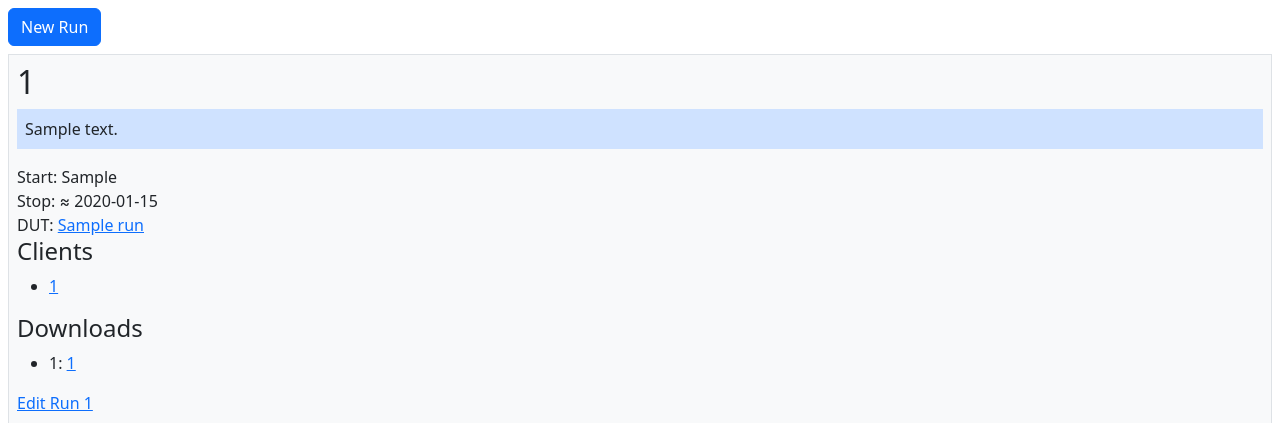
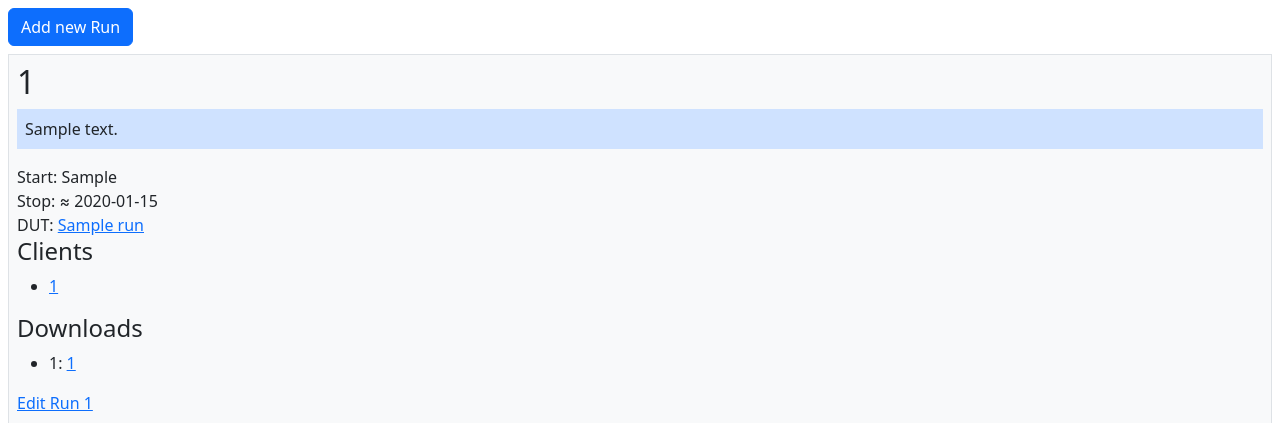
Before and after one commit to nsg-ethz/autopower, a Flask app: template server/management/templates/runOverview.html in a window 1280 px wide. Shown: the part 56-479 px from the top of the page. Run offline with Flask 3, Linux system fonts and the light colour scheme; the template is opened without the code that fills it: most values are stand-ins (such as "Sample title", 1, 10 or a date in 2020); parts of the project's set-up code (start-up, migrations or seed data) failed here and were passed over; some libraries are stand-ins or nearby versions.

Commit message:
Rename run for consistency

```diff
--- a/server/management/templates/runOverview.html
+++ b/server/management/templates/runOverview.html
@@ -1,7 +1,7 @@
 {% extends "mainlayout.html" %}
 {% block title %}Autopower Management Runs{% endblock %}
 {% block main %}
-<a href="{{ url_for('newRunPage')}}" class="btn btn-primary">New Run</a>
+<a href="{{ url_for('newRunPage')}}" class="btn btn-primary">Add new Run</a>
 <div class="runList">
     {% for run in runs %}
     <div class="run bg-light border p-2 mt-2">
```
